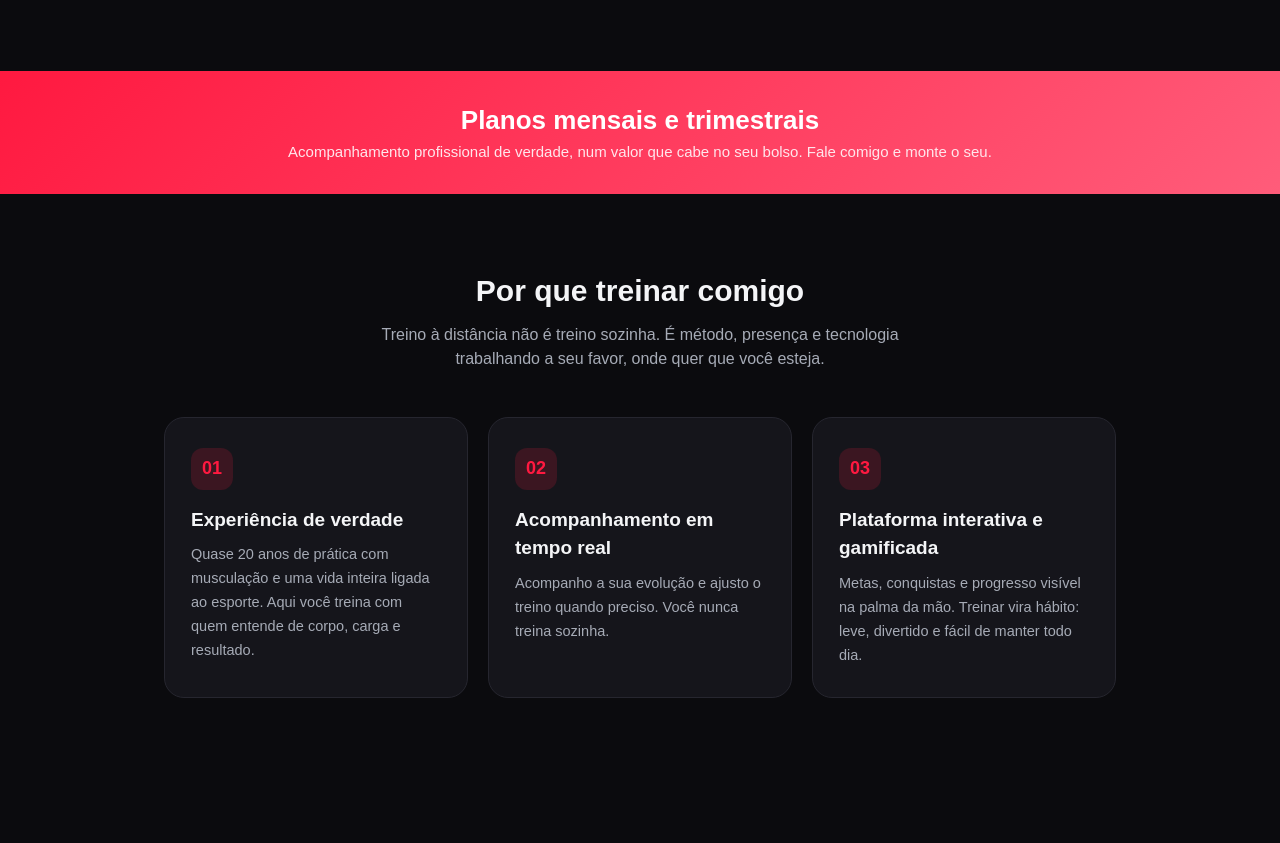
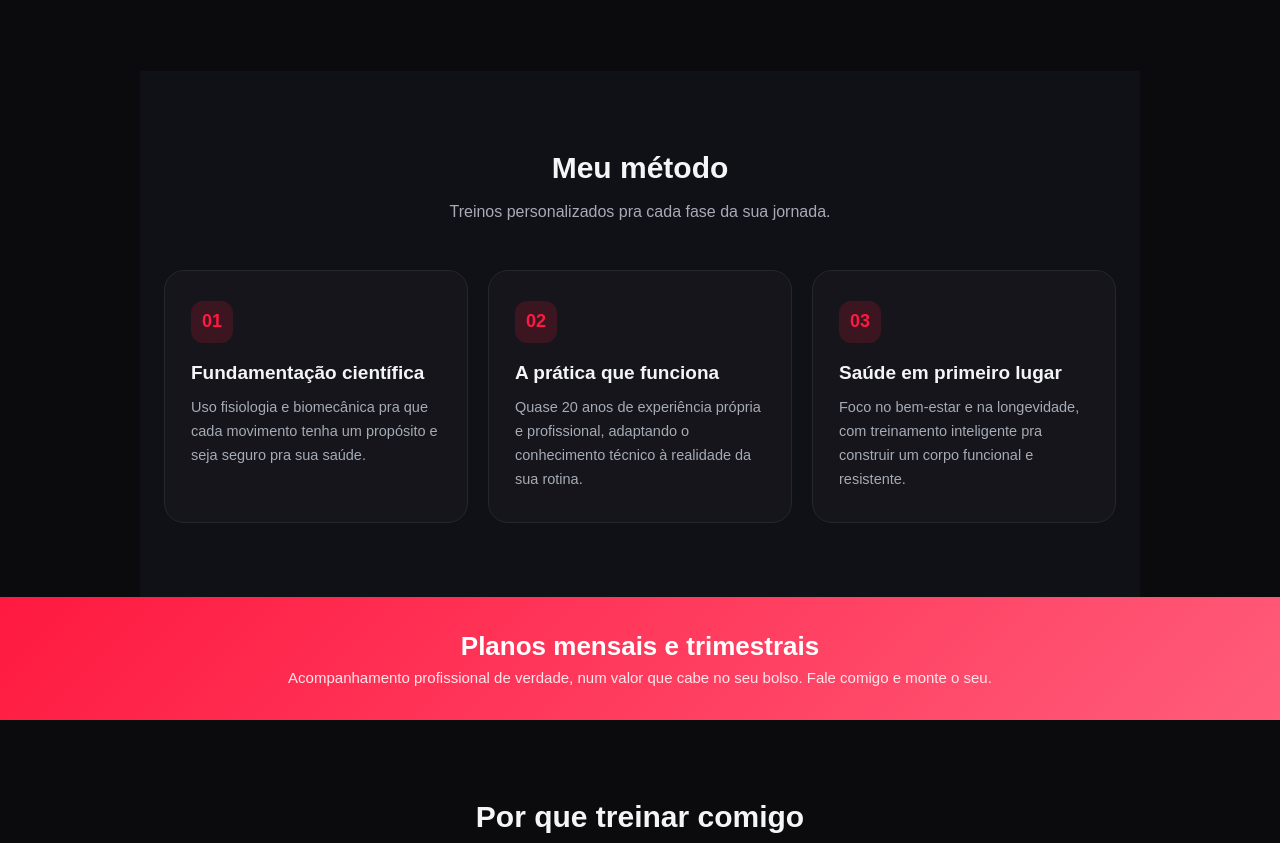
Before and after one commit to laricampos7/landing-larissa, a plain HTML site: page index.html in a window 1280 px wide. Shown: the part 1307-2150 px from the top of the page. Drawn offline with Linux system fonts and the light colour scheme.

Commit message:
Adiciona secao Meu metodo (fundamentacao cientifica, pratica e saude em primeiro lugar)

```diff
--- a/index.html
+++ b/index.html
@@ -183,6 +183,32 @@
     </div>
   </section>
 
+  <!-- MEU METODO -->
+  <section class="sec sec-alt">
+    <h3>Meu método</h3>
+    <p class="intro">Treinos personalizados pra cada fase da sua jornada.</p>
+    <div class="grid">
+      <div class="feat">
+        <div class="num">01</div>
+        <h4>Fundamentação científica</h4>
+        <p>Uso fisiologia e biomecânica pra que cada movimento tenha um propósito e seja
+           seguro pra sua saúde.</p>
+      </div>
+      <div class="feat">
+        <div class="num">02</div>
+        <h4>A prática que funciona</h4>
+        <p>Quase 20 anos de experiência própria e profissional, adaptando o conhecimento
+           técnico à realidade da sua rotina.</p>
+      </div>
+      <div class="feat">
+        <div class="num">03</div>
+        <h4>Saúde em primeiro lugar</h4>
+        <p>Foco no bem-estar e na longevidade, com treinamento inteligente pra construir
+           um corpo funcional e resistente.</p>
+      </div>
+    </div>
+  </section>
+
   <!-- PLANOS -->
   <div class="price">
     <b>Planos mensais e trimestrais</b>
```
